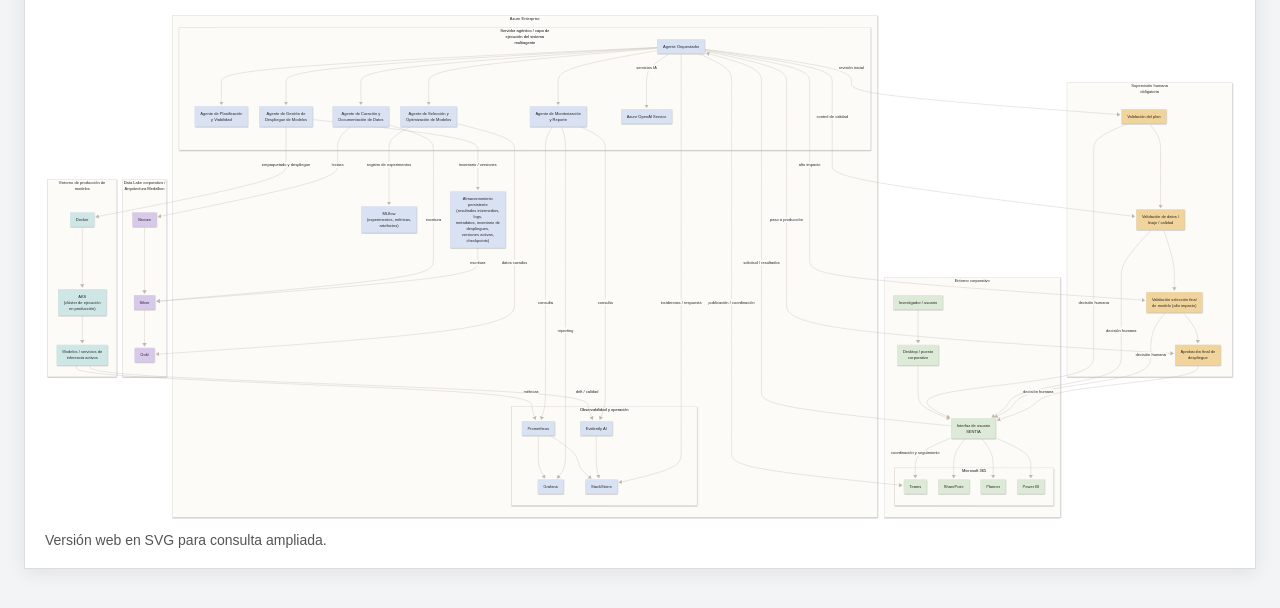
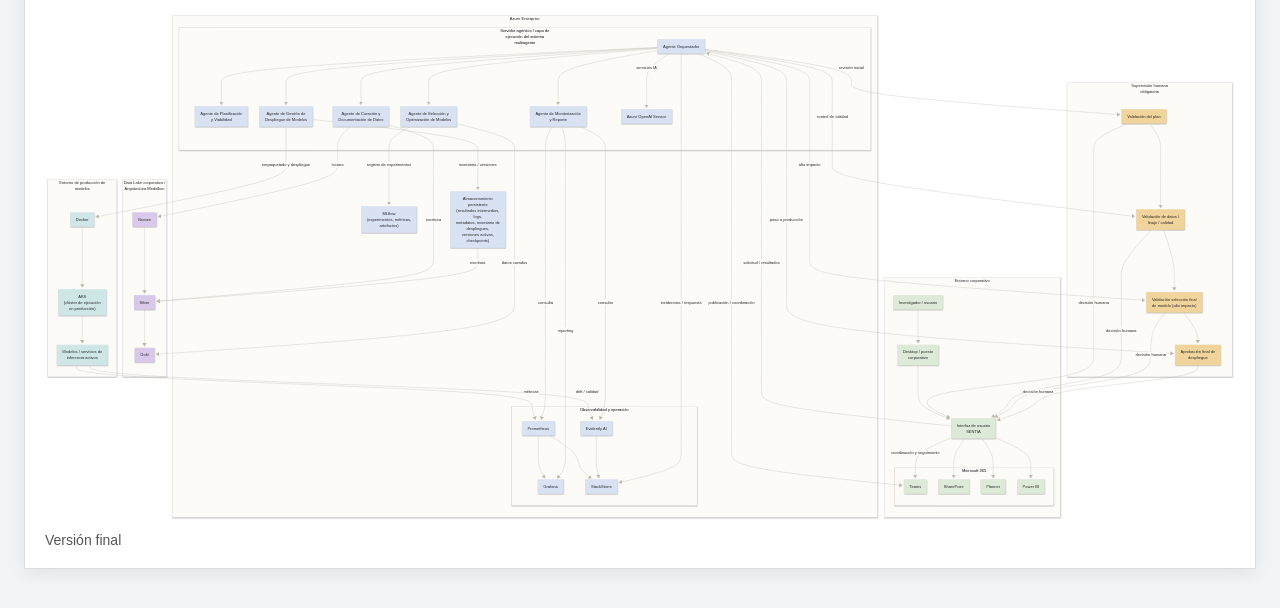
Before and after one commit to alvaropdp04/diagrama_sentia, a plain HTML site: page index.html in a window 1280 px wide. Shown: the part 138-746 px from the top of the page. Drawn offline with Linux system fonts and the light colour scheme.

Commit message:
Update index.html

```diff
--- a/index.html
+++ b/index.html
@@ -50,7 +50,7 @@
       <h1>Diagrama general del sistema SENTIA</h1>
       <p>Amplía con el zoom del navegador para leer el texto sin pérdida de nitidez.</p>
       <img src="SENTIA Multi-Agent-2026-04-08-212711.svg" alt="Diagrama general del sistema SENTIA">
-      <div class="small">Versión web en SVG para consulta ampliada.</div>
+      <div class="small">Versión final</div>
     </div>
   </div>
 </body>
```
